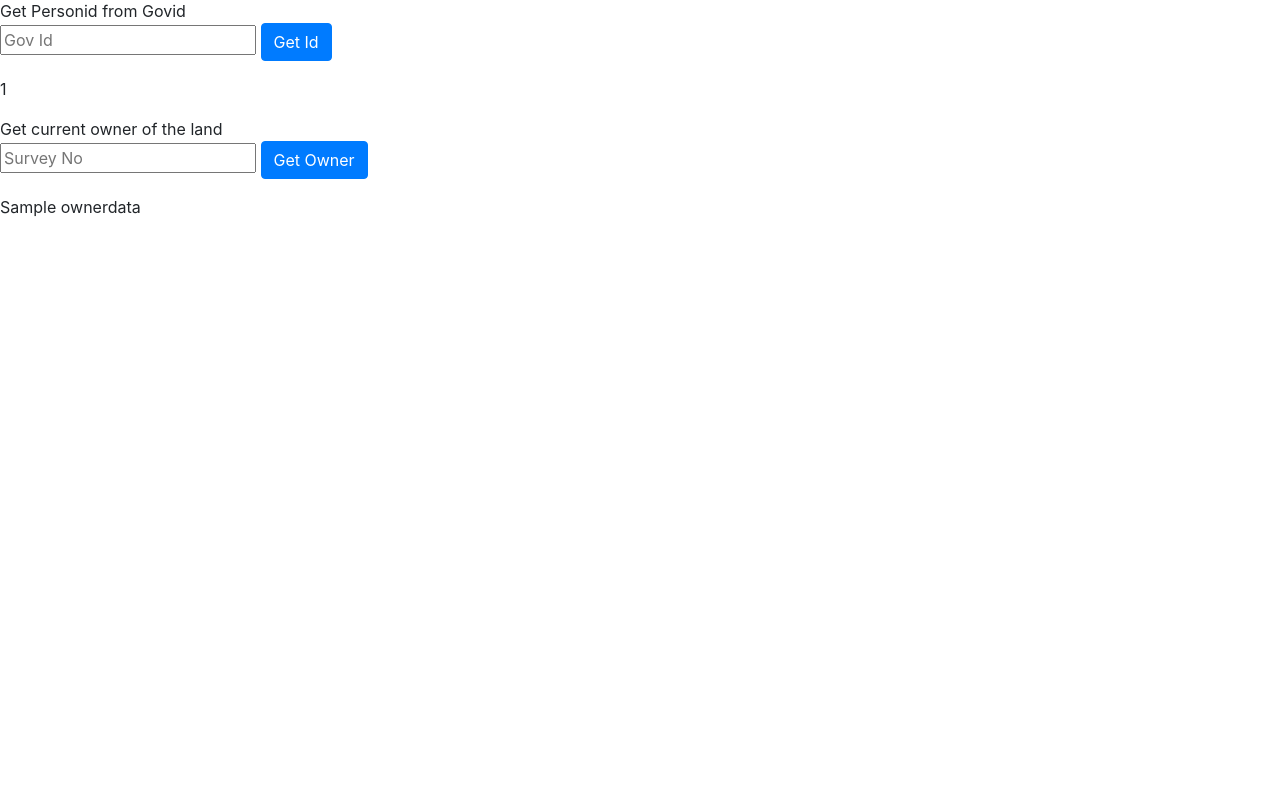
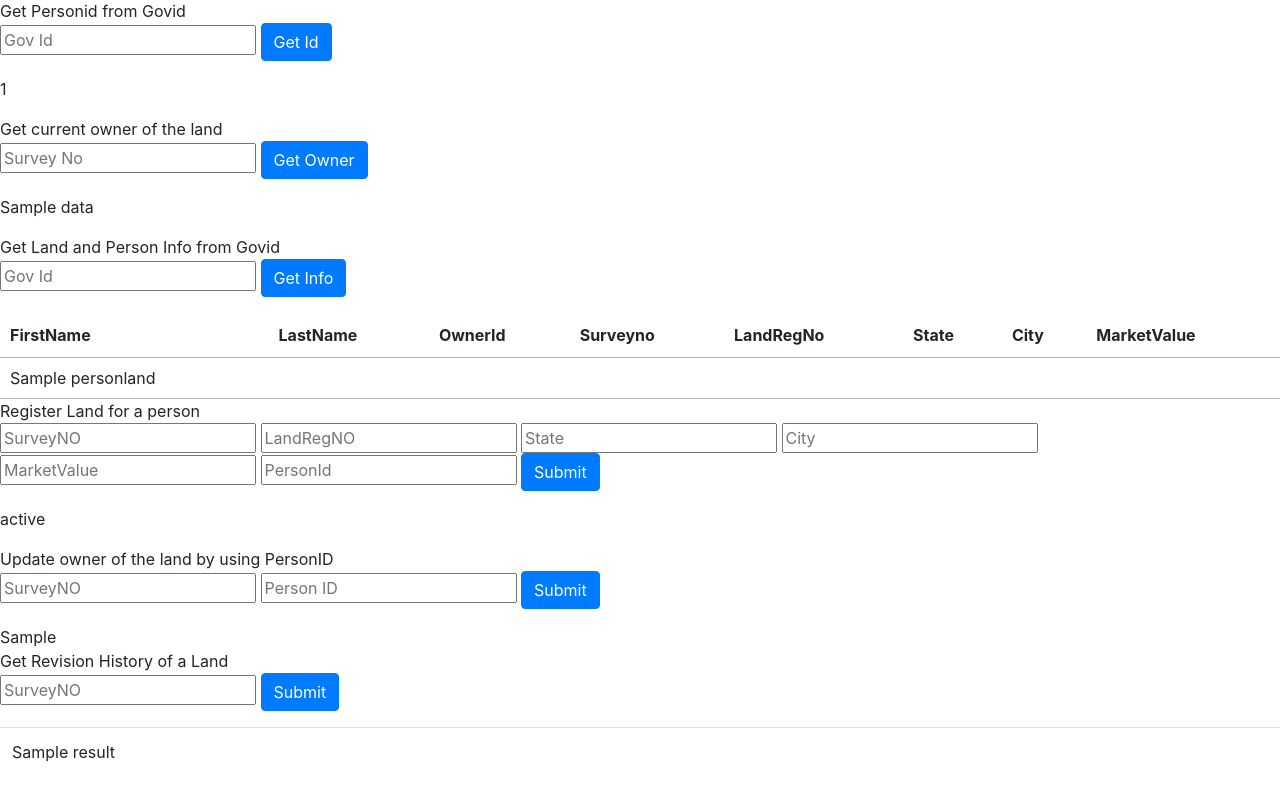
Before and after one commit to suryamunirathinam/LandRegisterationQldb, a Django app: template templates/index.html in a window 1280 px wide. Shown: the part 389-1181 px from the top of the page. Before the commit the page ends 606 px from the top, so only its background shows below. Run offline with Django 3.2, Linux system fonts and the light colour scheme; the template is opened without the code that fills it: most values are stand-ins (such as "Sample title", 1, 10 or a date in 2020); some libraries are stand-ins or nearby versions.

Commit message:
final commit with revision history

```diff
--- a/constants.py
+++ b/constants.py
@@ -19,7 +19,7 @@ class Constants:
     """
     Constant values used throughout this tutorial.
     """
-    LEDGER_NAME = "landledger"
+    LEDGER_NAME = "landledger2"
 
     LAND_REGISTRATION_TABLE_NAME = "LandRegistration"
     LAND_TABLE_NAME = "Land"
--- a/create_table.py
+++ b/create_table.py
@@ -25,8 +25,8 @@ if __name__ == '__main__':
         with create_qldb_session() as session:
             session.execute_lambda(lambda x: create_table(x, Constants.LAND_REGISTRATION_TABLE_NAME) and
                                    create_table(x, Constants.PERSON_TABLE_NAME) and
-                                   create_table(x, Constants.LAND_TABLE_NAME) and
-                                   create_table(x, Constants.REGISTRAR_TABLE_NAME),
+                                   create_table(x, Constants.LAND_TABLE_NAME),
+
                                    lambda retry_attempt: logger.info('Retrying due to OCC conflict...'))
             logger.info('Tables created successfully.')
     except Exception:
--- a/sample_data.py
+++ b/sample_data.py
@@ -162,6 +162,7 @@ def get_document_ids(transaction_executor,value):
     cursor = transaction_executor.execute_statement(query)
     print(cursor)
     list_of_ids = list(map(lambda table: table.get('id'), cursor))
+    print(list_of_ids)
     return list_of_ids
 
 
--- a/templates/index.html
+++ b/templates/index.html
@@ -4,6 +4,7 @@
     <meta charset="UTF-8">
     <meta name="viewport" content="width=device-width, initial-scale=1.0">
     <title>LandLedger</title>
+    <link rel="stylesheet" href="https://cdn.datatables.net/1.10.20/css/jquery.dataTables.min.css">
     <link rel="stylesheet" href="https://stackpath.bootstrapcdn.com/bootstrap/4.3.1/css/bootstrap.min.css" integrity="sha384-ggOyR0iXCbMQv3Xipma34MD+dH/1fQ784/j6cY/iJTQUOhcWr7x9JvoRxT2MZw1T" crossorigin="anonymous">
 </head>
 <body>
@@ -68,8 +69,120 @@
         <button type="submit" name="get_currentowner" class="btn btn-primary">Get Owner </button></div>
 
     </form>
-    {% for id in ownerdata %}
-    <p>{{id}}</p>
+    {% for data in ownerdata %}
+    <p>{{data}}</p>
     {% endfor%}
+
+
+    <form method="POST">
+        <div class="form-group">
+        Get Land and Person Info from Govid
+            <br>
+        {% csrf_token %}
+
+        <input type="text" placeholder="Gov Id" name="person_govid">
+
+
+        <button type="submit" name="get_personland" class="btn btn-primary">Get Info</button></div>
+
+    </form>
+    {% if personland_data %}
+        <table id="example" class="display" style="width:100%">
+            <thead>
+                <tr>
+                    <th>FirstName</th>
+                    <th>LastName</th>
+                    <th>OwnerId</th>
+                    <th>Surveyno</th>
+                    <th>LandRegNo</th>
+                    <th>State</th>
+                    <th>City</th>
+                    <th>MarketValue</th>
+                </tr>
+            </thead>
+            <tbody>
+
+
+                {% for id in personland_data %}
+                    <tr>{% for each in id %}
+                        <td>{{each}}</td>
+                    {% endfor %}</tr>
+                {% endfor%}
+
+
+
+            </tbody>
+        </table>
+    {% endif %}
+
+    <form method="POST">
+        <div class="form-group">
+        Register Land for a person
+            <br>
+        {% csrf_token %}
+        <input type="text" placeholder="SurveyNO" name="reg_surveyno" required>
+        <input type="text" placeholder="LandRegNO" name="reg_landno" required>
+        <input type="text" placeholder="State" name="reg_state" required>
+        <input type="text" placeholder="City" name="reg_city" required>
+        <input type="text" placeholder="MarketValue" name="reg_value" required>
+        <input type="text" placeholder="PersonId" name="reg_personid" required>
+        <button type="submit" name="post_landreg" class="btn btn-primary" >Submit</button>
+        </div>
+    </form>
+
+<p>{{Reg_Status}}</p>
+
+    <!-- upadte Owner of a land  -->
+
+    <form method="POST">
+        <div class="form-group">
+        Update owner of the land by using PersonID
+            <br>
+        {% csrf_token %}
+        <input type="text" placeholder="SurveyNO" name="upd_surveyno" required>
+
+        <input type="text" placeholder="Person ID" name="upd_personid" required>
+
+        <button type="submit" name="post_updland" class="btn btn-primary" >Submit</button>
+        </div>
+    </form>
+    {{upd_personland}}
+
+<!-- Get Revision History  -->
+<form method="POST">
+    <div class="form-group">
+    Get Revision History of a Land
+        <br>
+    {% csrf_token %}
+    <input type="text" placeholder="SurveyNO" name="rev_surveyno" required>
+
+
+
+    <button type="submit" name="post_rev" class="btn btn-primary" >Submit</button>
+    </div>
+    <table class="table">
+
+        <tbody>{% for id in result %}
+            <tr>{% for each in id %}
+
+                <td>{{each}}</td>
+                {% endfor %}
+            </tr>
+               {% endfor%}
+
+        </tbody>
+    </table>
+
+</form>
 </body>
+<script src="https://code.jquery.com/jquery-3.3.1.js">
+
+</script>
+<script src="https://cdn.datatables.net/1.10.20/js/jquery.dataTables.min.js"></script>
+<script>
+
+$('#example').dataTable( {
+  "searching": false
+} );
+</script>
 </html>
```
Also changed, not shown: Pages/views.py (+88 -3 lines), modify_documents.py (+14 -3 lines), revision_history.py (+11 -11 lines), db.sqlite3.
